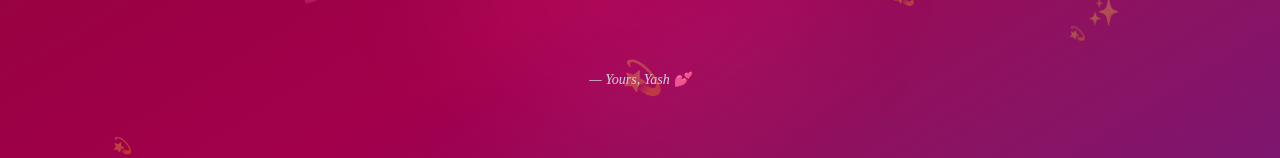
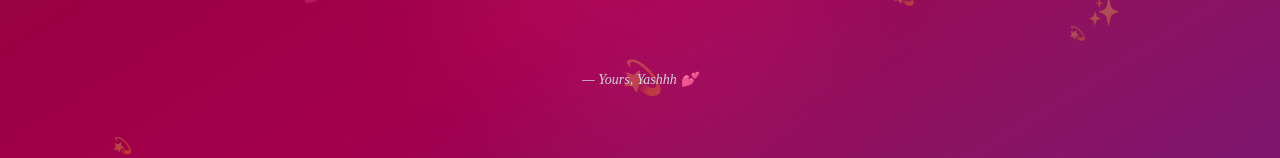
Before and after one commit to Gigzii4/gigzi_landing, a React (Vite) app: page /rak in a window 1280 px wide. Shown: the part 450-608 px from the top of the page. Built offline with nearby package versions, Linux system fonts and the light colour scheme.

Commit message:
bottom name changed

```diff
--- a/src/components/Yash.jsx
+++ b/src/components/Yash.jsx
@@ -37,7 +37,7 @@ const HiiMyBabe = () => {
       <div className="absolute w-96 h-96 bg-pink-500/20 rounded-full blur-3xl animate-pulse"></div>
 
       <footer className="mt-20 text-sm text-gray-300 italic z-10">
-        — Yours, Yash 💕
+        — Yours, Yashhh 💕
       </footer>
     </div>
   );
```
